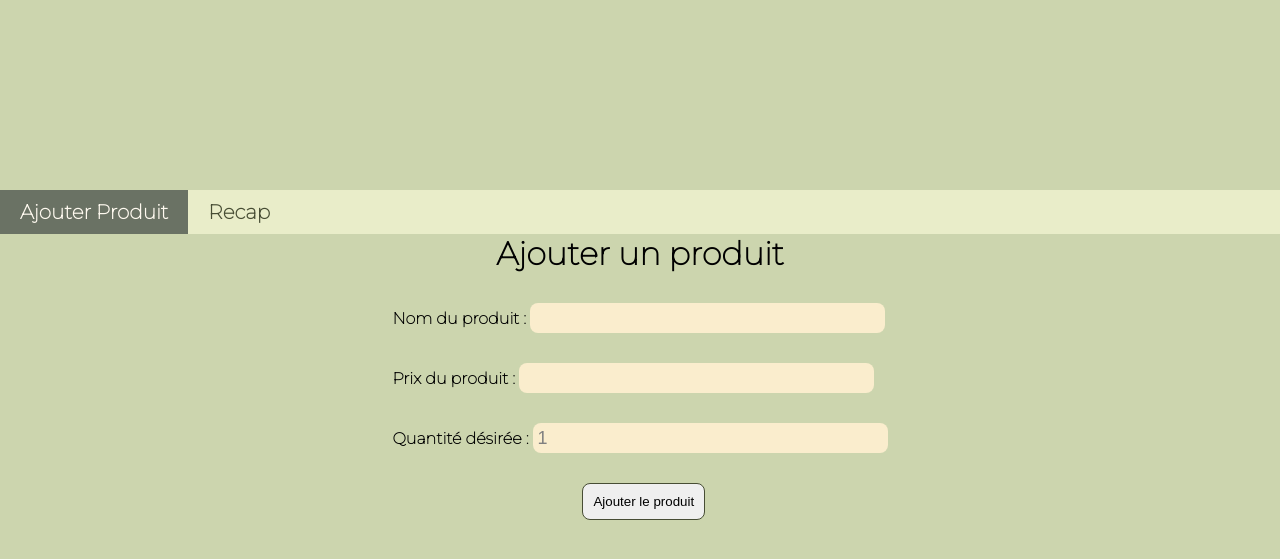
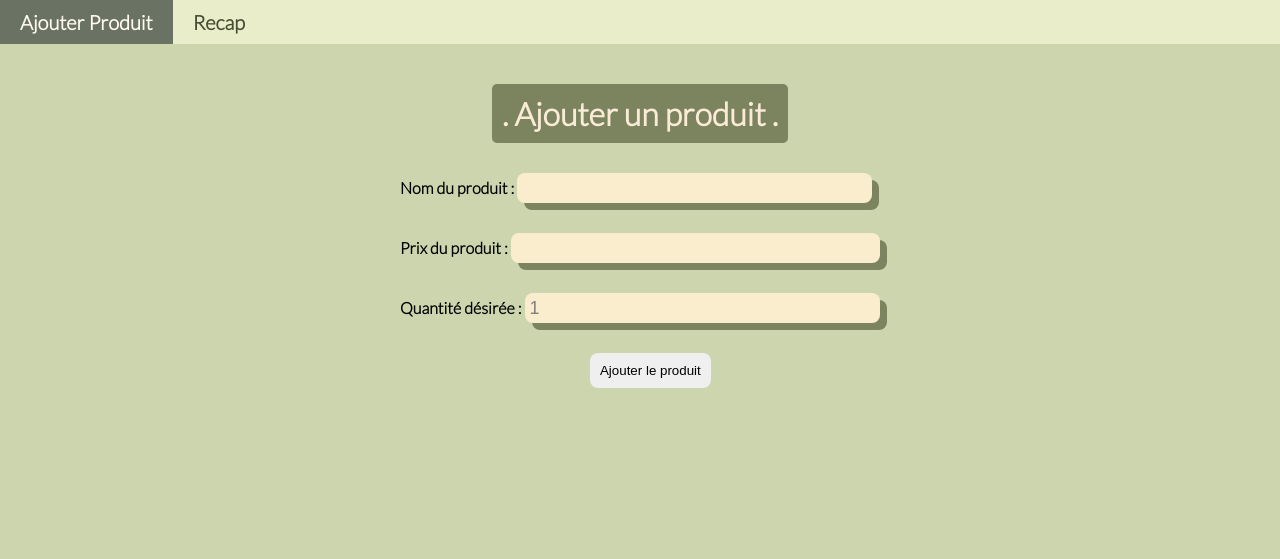
Before and after one commit to Bazurogg/1st_Appli---PHP, a PHP site: page / in a window 1280 px wide. Shown: the top 559 px of the page. Run offline with PHP 8.4, Linux system fonts and the light colour scheme.

Commit message:
Adding CSS on index page

```diff
--- a/index.php
+++ b/index.php
@@ -7,8 +7,7 @@
     <link rel=stylesheet href="style.css">
     <link rel="preconnect" href="https://fonts.googleapis.com">
     <link rel="preconnect" href="https://fonts.gstatic.com" crossorigin>
-    <link href="https://fonts.googleapis.com/css2?family=Montserrat:wght@100&display=swap" rel="stylesheet">
-    <title>Ajout produit</title>
+    <link href="https://fonts.googleapis.com/css2?family=Lato:wght@300&display=swap" rel="stylesheet">    <title>Ajout produit</title>
 </head>
 <body>
 
@@ -21,7 +20,11 @@
         </ul>
     </nav>
 
-        <h1>Ajouter un produit</h1>
+        <div class="titre01">
+
+            <h1>. Ajouter un produit .</h1>
+
+        </div>
 
         <form id=addform action="traitement.php" method="post">
             <!-- "action" indique la cible du formulaire lorsque le utilisateur soumet le formulaire -->
--- a/recap.php
+++ b/recap.php
@@ -14,8 +14,7 @@
     <link rel=stylesheet href="style.css">
     <link rel="preconnect" href="https://fonts.googleapis.com">
     <link rel="preconnect" href="https://fonts.gstatic.com" crossorigin>
-    <link href="https://fonts.googleapis.com/css2?family=Montserrat:wght@100&display=swap" rel="stylesheet">
-    <title>Récapitulatif des produits</title>
+    <link href="https://fonts.googleapis.com/css2?family=Lato:wght@300&display=swap" rel="stylesheet">    <title>Récapitulatif des produits</title>
 
 </head>
 
@@ -30,6 +29,8 @@
     </nav>
 
 </div>
+
+<div class="tableprod">
 
 <?php
 
@@ -92,6 +93,7 @@
     }
 
 ?>
+</div>
 
 </body>
 </html>
--- a/style.css
+++ b/style.css
@@ -7,15 +7,23 @@ body{
     background-color: #CCD5AE;
 }
 
+.titre01{
+    margin-top: 40px;
+
+}
+
 h1{
-    font-family: 'Montserrat', sans-serif;
+    border-radius: 5px;
+    padding: 10px;
+    background-color: #7c845f;
+    font-family: 'Lato', sans-serif;
+    color: antiquewhite;
 }
 
 .maincontent{
     display: flex;
     flex-direction: column;
     align-items: center;
-    margin-top: 190px;
 }
 
 nav{
@@ -46,7 +54,7 @@ li a:hover:not(.active) {
 li a{
     display: block;
     text-decoration: none;
-    font-family: 'Montserrat', sans-serif;
+    font-family: 'Lato', sans-serif;
     font-size: 20px;
     font-weight: bold;
     color: #474d34;
@@ -57,23 +65,30 @@ li a{
 } */
 
 label{
-    font-family: 'Montserrat', sans-serif;
+    font-family: 'Lato', sans-serif;
     font-weight: bold;
 }
 
 p{
     margin: 30px;
-    font-family: 'Montserrat', sans-serif;
+    font-family: 'Lato', sans-serif;
 }
 
 #addbutton{
     margin-left: 190px;
     padding: 10px;
     border-radius: 8px;
-    border: solid 1px #474d34;
+    border: none;
+    cursor: pointer;
+    transition-duration: 0.4s;
 }
 
-#prodname, #prodprice, #prodquantity{
+#addbutton:hover{
+    color:whitesmoke;
+    background-color: #474d34;
+}
+
+#prodname,  #prodquantity{
     height: 30px;
     width: 350px;
     padding-left: 5px;
@@ -83,4 +98,24 @@ p{
     font-size: 18px;
     outline: none;
     border-radius: 8px;
+    box-shadow: 7px 7px 0px 0px #7c845f;
 }
+
+#prodprice{
+    height: 30px;
+    width: 364px;
+    padding-left: 5px;
+    border: none;
+    background-color: #FAEDCD;
+    color: grey;
+    font-size: 18px;
+    outline: none;
+    border-radius: 8px;
+    box-shadow: 7px 7px 0px 0px #7c845f;
+}
+
+.tableprod{
+    display: flex;
+    justify-content: center;
+    border: solid 1px salmon;
+}
```
